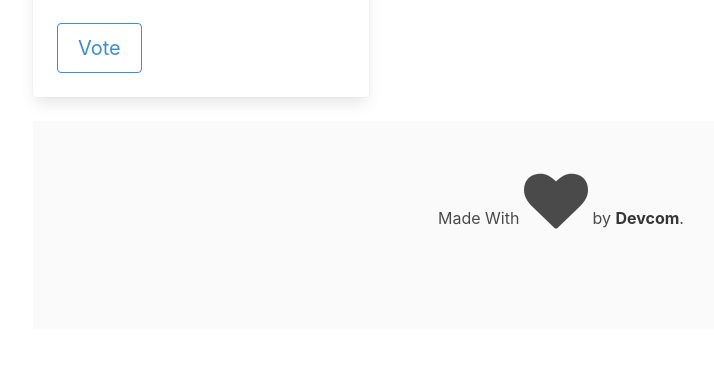
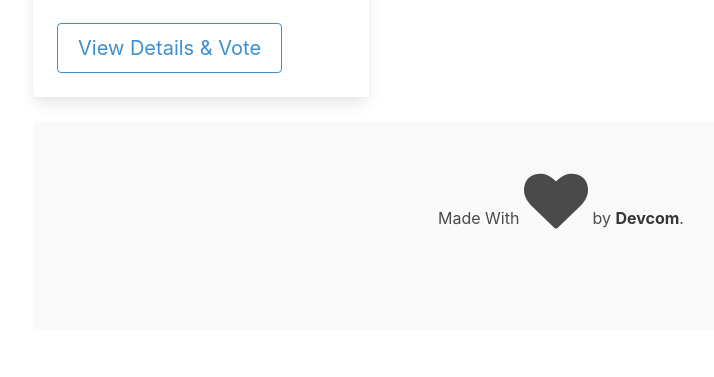
Before and after one commit to vigneshhari/robovote_main, a Django app: page /view/ in a window 1280 px wide. Shown: the part 981-1358 px from the top of the page, without its empty margins (79-793 px from the left). Run offline with Django 3.2, Linux system fonts and the light colour scheme; data comes from the database, SQL or seed files in the repository; grey boxes labelled with a size stand in for pictures from a placeholder-image service; some libraries are stand-ins or nearby versions.

Commit message:
Added UI Fix

```diff
--- a/robovote/templates/index.html
+++ b/robovote/templates/index.html
@@ -92,7 +92,7 @@
           </div>
           <div class="card-content">
             <div class="panel-block-item">
-            <a class="button is-medium is-info is-outlined " href = "{{team.url}}">Vote</a>
+            <a class="button is-medium is-info is-outlined " href = "{{team.url}}">View Details & Vote</a>
             </div>
           </div>
         </div>
```
